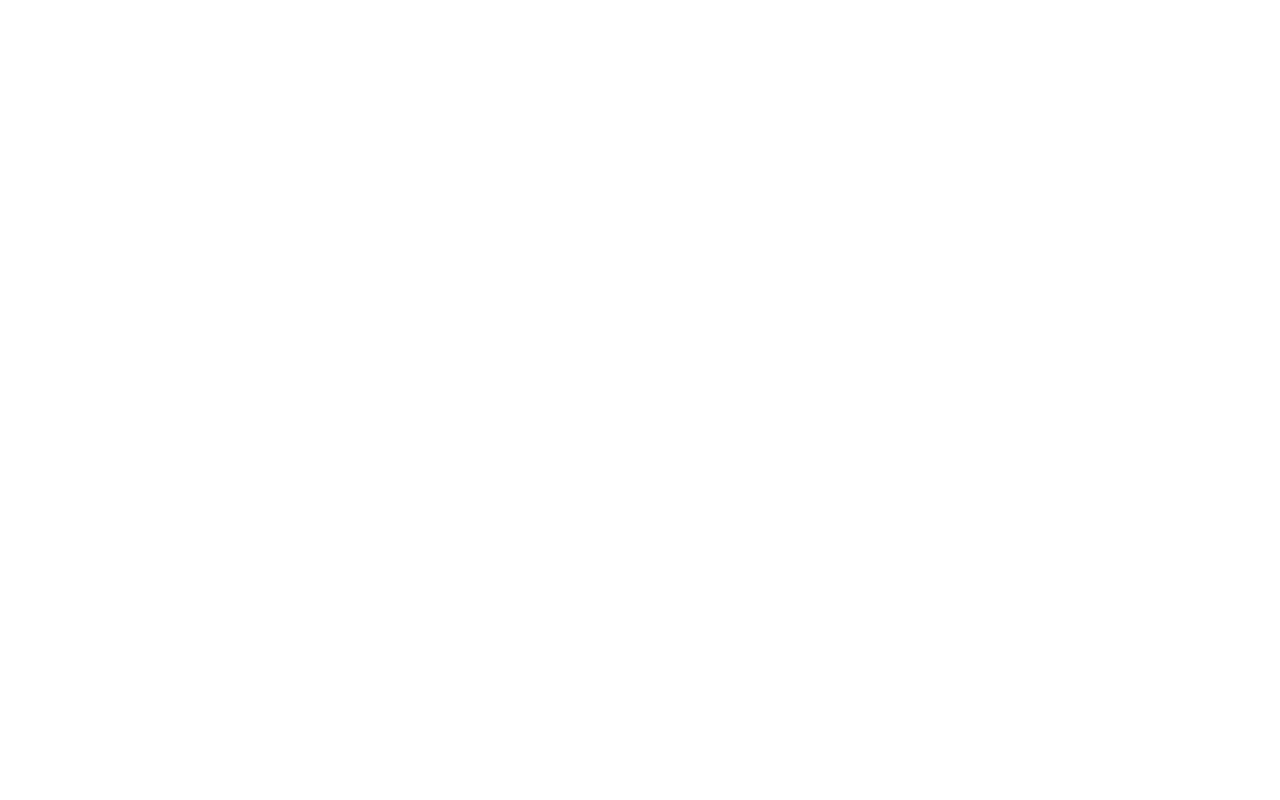
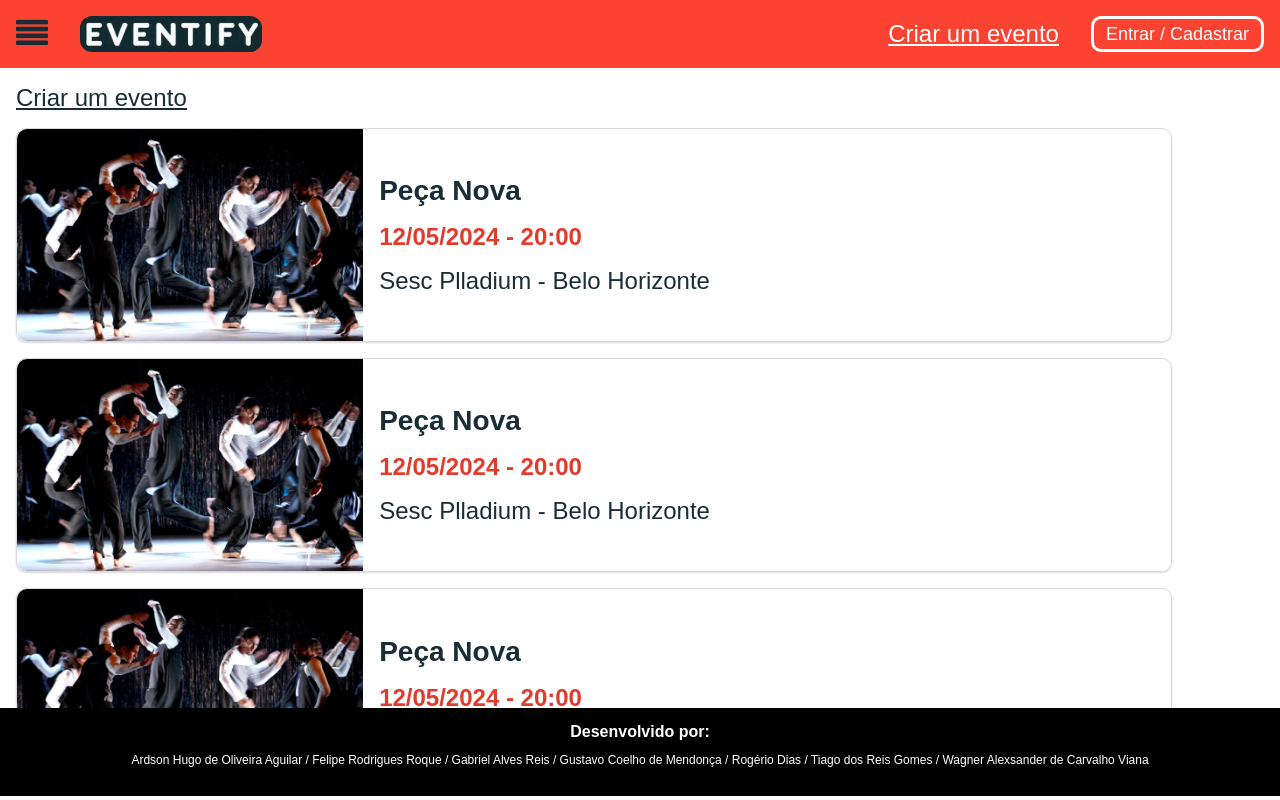
Before and after one commit to ICEI-PUCMinas-PSG-SI-TI/icei-pucminas-psg-si-m-tiaw-2024-1-eventify, a plain HTML site: page codigo/index.html in a window 1280 px wide. Drawn offline with Linux system fonts and the light colour scheme.

Commit message:
Início do desenvolvimento da HOME

```diff
--- a/codigo/assets/css/common.css
+++ b/codigo/assets/css/common.css
@@ -5,3 +5,95 @@ body {
     margin: 0;
     font-family: sans-serif;
 }
+
+header {
+    max-height: 10%;
+    padding: 16px;
+    display: flex;
+    flex-direction: row;
+    flex-wrap: nowrap;
+    align-items: center;
+    justify-content: space-between;
+    background-color: #FC4332;
+
+    .header-logo {
+        height: 36px;
+
+        img {
+            cursor: pointer;
+            height: 36px;
+            border-radius: 12px;
+
+            @media (max-width: 320px) {
+                height: 24px;
+                border-radius: 8px;
+            }
+        }
+    }
+
+    .header-separeted-content {
+        display: flex;
+        flex-direction: row;
+        flex-wrap: nowrap;
+        align-items: center;
+        gap: 32px;
+
+        @media (max-width: 556px) {
+            gap: 16px;
+        }
+    }
+
+    .menu-icon {
+        cursor: pointer;
+    }
+
+    .create-event-title {
+        cursor: pointer;
+        margin: 0;
+        color: white;
+        font-size: 24px;
+        font-weight: 300;
+        text-decoration: underline;
+
+        @media (max-width: 556px) {
+            display: none;
+        }
+    }
+
+    .sign-in-button {
+        color: white;
+        border: 3px solid white;
+        background-color: #FC4332;
+        border-radius: 10px;
+        font-size: 18px;
+        height: 36px;
+        padding: 0 12px;
+        cursor: pointer;
+    }
+
+    .user-photo {
+        width: 36px;
+        height: 36px;
+
+        img {
+            border-radius: 50%;
+            width: 36px;
+            height: 36px;
+        }
+    }
+}
+
+footer {
+    color: white;
+    background-color: black;
+    text-align: center;
+    padding: 4px 8px;
+    height: 10%;
+
+    h1 {
+        font-size: 16px;
+    }
+    p {
+        font-size: 12px;
+    }
+}
--- a/codigo/assets/css/index.css
+++ b/codigo/assets/css/index.css
@@ -0,0 +1,121 @@
+.home-container {
+    height: 80%;
+    display: flex;
+}
+
+#aside-filter {
+    padding: 32px 16px;
+    display: none;
+    flex-direction: column;
+    flex-wrap: nowrap;
+
+    background-color: #192D37;
+
+    h1 {
+        margin: 0 0 16px;
+        color: white;
+    }
+
+    .close-aside {
+        color: white;
+        font-weight: 700;
+        cursor: pointer;
+    }
+
+    label {
+        margin: 16px 0 8px;
+        font-size: 20px;
+        font-weight: 700;
+        color: white;
+    }
+
+    input.text-form-button {
+        border: 1px solid #D9D9D9;
+        border-radius: 8px;
+        padding: 4px 12px;
+        font-size: 24px;
+        height: 32px;
+        box-shadow: 0px 1px 2px #D9D9D9;
+    }
+
+    button {
+        cursor: pointer;
+        height: 48px;
+        margin-top: 32px;
+        font-size: 24px;
+        font-weight: 700;
+        border-radius: 8px;
+        color: white;
+        background-color: #FC4332;
+        border: 0;
+    }
+}
+
+.aside-header {
+    display: flex;
+    align-items: baseline;
+    justify-content: space-between;
+}
+
+main {
+    width: 100%;
+    padding: 16px 16px 0;
+    overflow-y: scroll;
+
+    .create-event-main-title {
+        cursor: pointer;
+        margin: 0 0 16px;
+        color: #192D37;
+        font-size: 24px;
+        font-weight: 300;
+        text-decoration: underline;
+    }
+}
+
+.events-list {
+    width: 100%;
+    display: flex;
+    flex-wrap: wrap;
+}
+
+.event-card {
+    cursor: pointer;
+    display: flex;
+    border: 1px solid #D9D9D9;
+    box-shadow: 0px 1px 2px #D9D9D9;
+    border-radius: 10px;
+    margin-bottom: 16px;
+
+    img {
+        width: 30%;
+        border-radius: 10px 0 0 10px;
+    }
+}
+
+.event-description {
+    padding: 16px;
+    width: 70%;
+    display: flex;
+    flex-direction: column;
+    justify-content: center;
+
+    h1 {
+        margin: 0 0 16px;
+        font-size: 28px;
+        text-decoration: none !important;
+        color: #192D37;
+    }
+
+    h2 {
+        margin: 0 0 16px;
+        font-size: 24px;
+        color: #E33B2B
+    }
+
+    p {
+        margin: 0;
+        font-size: 24px;
+
+        color: #192D37
+    }
+}
--- a/codigo/assets/js/index.js
+++ b/codigo/assets/js/index.js
@@ -0,0 +1,28 @@
+function toggleAside() {
+    const aside = document.getElementById('aside-filter');
+    const main = document.getElementById('main-container');
+
+    if(aside && main) {
+        if(!aside.style.display || aside.style.display === "none") {
+            if(window.innerWidth > 900) {
+                main.style.display = "block";
+                main.style.width = "80%";
+                aside.style.width = "20%";
+            } else {
+                main.style.display = "none";
+                aside.style.width = "100%";
+            }
+
+            aside.style.display = "flex";
+        } else {
+            main.style.display = "block";
+            main.style.width = "100%";
+
+            aside.style.display = "none";
+        }
+    }
+}
+
+function filter() {
+
+}
--- a/codigo/index.html
+++ b/codigo/index.html
@@ -1,14 +1,107 @@
 <!DOCTYPE html>
 <html lang="pt-BR">
+
 <head>
     <meta charset="UTF-8">
     <meta name="viewport" content="width=device-width, initial-scale=1.0">
+    <link rel="stylesheet" href="https://cdnjs.cloudflare.com/ajax/libs/font-awesome/4.7.0/css/font-awesome.min.css">
     <link rel="stylesheet" href="assets/css/common.css">
     <link rel="stylesheet" href="assets/css/index.css">
     <title>EVENTIFY</title>
 </head>
+
 <body>
+    <header>
+        <div class="header-separeted-content">
+            <i class="fa fa-align-justify fa-2x menu-icon" style="color: #192D37;" onclick="toggleAside()"></i>
+            <a href="/" class="header-logo"><img src="assets/images/logo (2).png" alt="EVENTIFY logo"></a>
+        </div>
+        <div class="header-separeted-content">
+            <a href="/criar-evento">
+                <h1 class="create-event-title">Criar um evento</h1>
+            </a>
+            <a href="/login"><button class="sign-in-button">Entrar / Cadastrar</button></a>
+            <a href="/perfil" class="user-photo" style="display: none;"><img src="assets/images/perfil.jpg"
+                    alt="Foto do usuário"></a>
+        </div>
+    </header>
 
+    <div class="home-container">
+        <aside id="aside-filter">
+            <div class="aside-header">
+                <h1>Encontrar evento:</h1>
+                <i class="fa fal fa-times fa-1x close-aside" onclick="toggleAside()"></i>
+            </div>
+
+            <label>Nome</label>
+            <input class="text-form-button" name="Nome" type="text">
+
+            <label>Cidade</label>
+            <input class="text-form-button" name="Cidade" type="text">
+
+            <label>Data</label>
+            <input class="text-form-button" name="Data" type="text">
+
+            <label>Lugar</label>
+            <input class="text-form-button" name="Lugar" type="text">
+
+            <button onclick="filter()">Buscar</button>
+        </aside>
+
+        <main id="main-container">
+            <a href="/criar-evento">
+                <h1 class="create-event-main-title">Criar um evento</h1>
+            </a>
+
+            <div class="events-list">
+                <div class="event-card">
+                    <img src="assets/images/evento1.png" alt="Imagem do evento">
+                    <div class="event-description">
+                        <h1>Peça Nova</h1>
+                        <h2>12/05/2024 - 20:00</h2>
+                        <p>Sesc Plladium - Belo Horizonte</p>
+                    </div>
+                </div>
+
+                <div class="event-card">
+                    <img src="assets/images/evento1.png" alt="Imagem do evento">
+                    <div class="event-description">
+                        <h1>Peça Nova</h1>
+                        <h2>12/05/2024 - 20:00</h2>
+                        <p>Sesc Plladium - Belo Horizonte</p>
+                    </div>
+                </div>
+
+                <div class="event-card">
+                    <img src="assets/images/evento1.png" alt="Imagem do evento">
+                    <div class="event-description">
+                        <h1>Peça Nova</h1>
+                        <h2>12/05/2024 - 20:00</h2>
+                        <p>Sesc Plladium - Belo Horizonte</p>
+                    </div>
+                </div>
+
+                <div class="event-card">
+                    <img src="assets/images/evento1.png" alt="Imagem do evento">
+                    <div class="event-description">
+                        <h1>Peça Nova</h1>
+                        <h2>12/05/2024 - 20:00</h2>
+                        <p>Sesc Plladium - Belo Horizonte</p>
+                    </div>
+                </div>
+            </div>
+        </main>
+    </div>
+
+    <footer>
+        <div>
+            <h1>Desenvolvido por:</h1>
+            <p>Ardson Hugo de Oliveira Aguilar / Felipe Rodrigues Roque / Gabriel Alves Reis / Gustavo Coelho de
+                Mendonça / Rogério Dias / Tiago dos Reis Gomes / Wagner Alexsander de Carvalho Viana</p>
+        </div>
+    </footer>
+    <script src="assets/js/common.js"></script>
     <script src="assets/js/index.js"></script>
 </body>
+
 </html>
```
Also changed, not shown: codigo/assets/images/evento1.png (added), codigo/assets/images/perfil.jpg (added).
